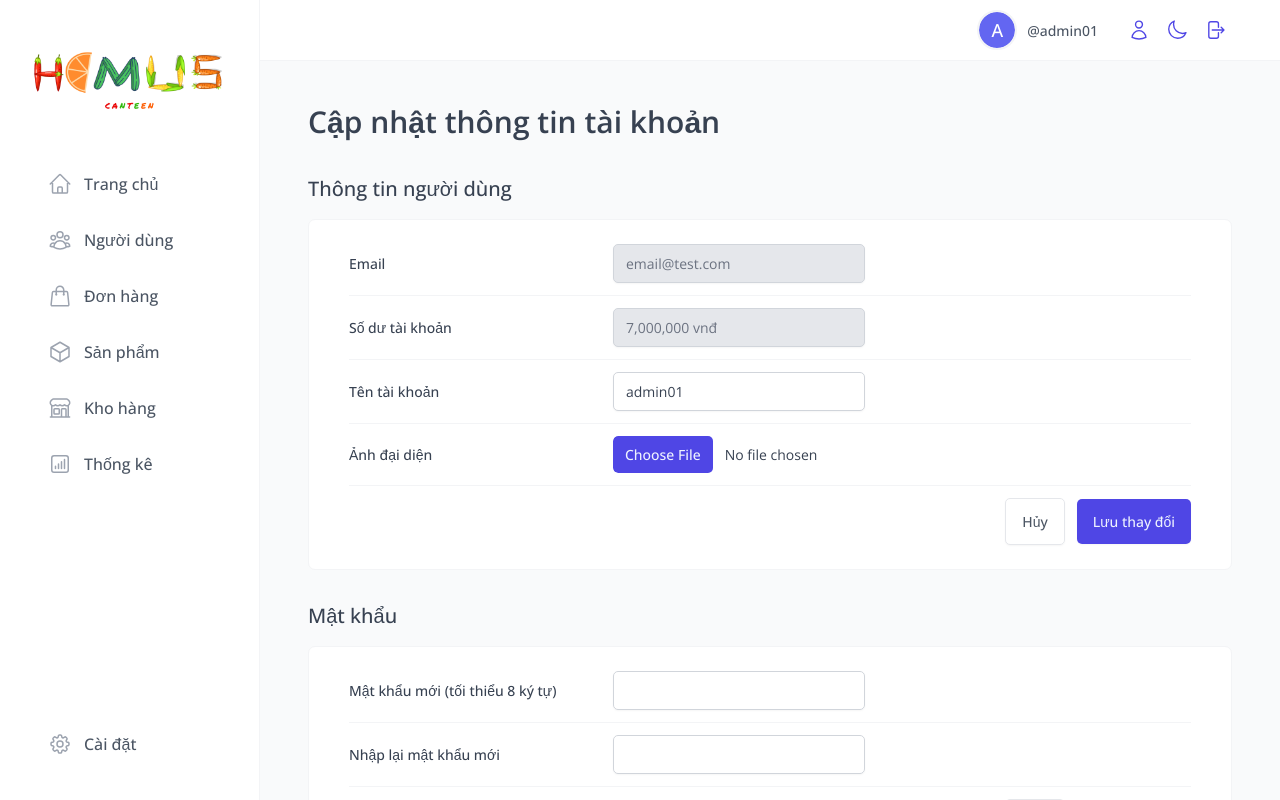
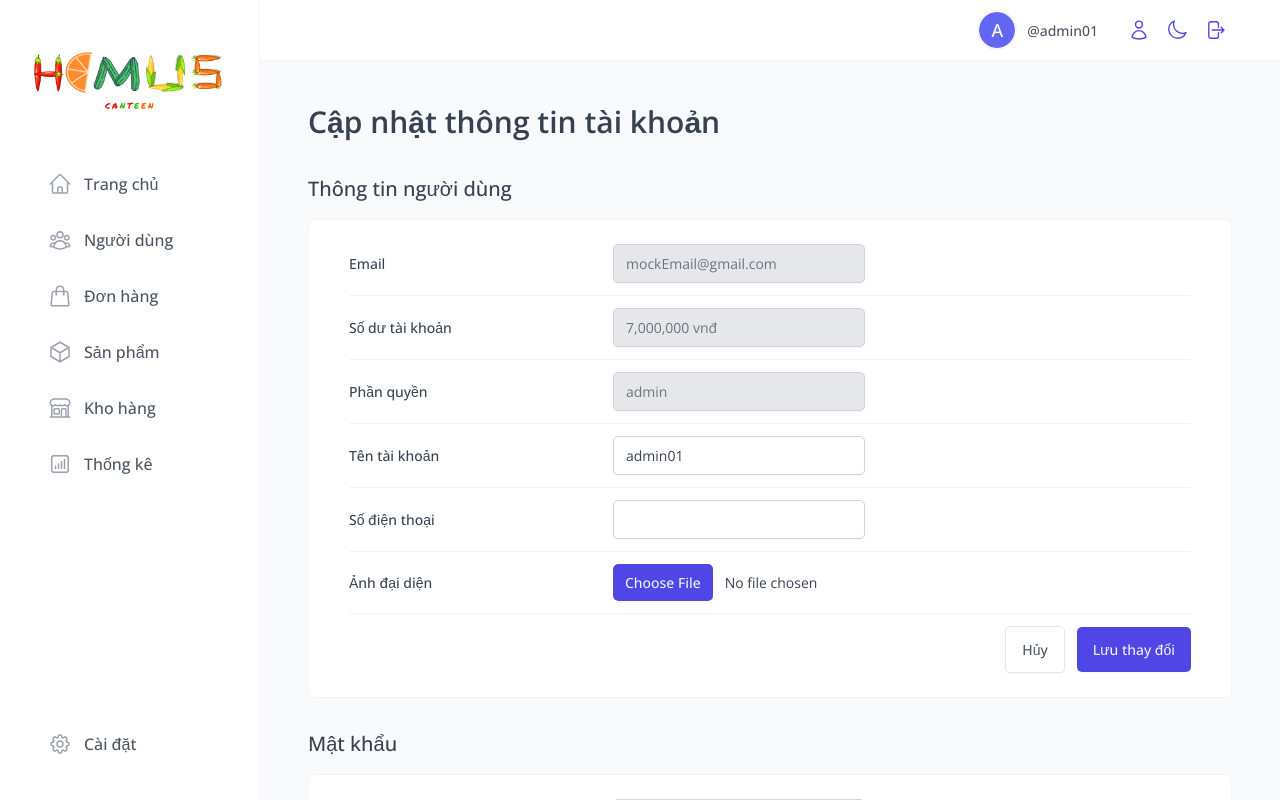
Before and after one commit to SE-Academic-Group/ise-canteen-management, a React (Vite) app in the folder client/: page /account in a window 1280 px wide. Built offline with nearby package versions, Linux system fonts and the light colour scheme; a web font is replaced by a local one.

Commit message:
app: Complete account page structure

```diff
--- a/client/src/features/authentication/UpdateUserDataForm.jsx
+++ b/client/src/features/authentication/UpdateUserDataForm.jsx
@@ -10,10 +10,14 @@ function UpdateUserDataForm() {
   const mockUser = {
     email: "mockEmail@gmail.com",
     fullName: "admin01",
+    balance: "7,000,000 vnđ",
+    avatar: null,
+    role: "admin",
   };
 
   const [fullName, setFullName] = useState(mockUser.fullName);
   const [avatar, setAvatar] = useState(null);
+  const [phone, setPhone] = useState(null);
 
   function handleSubmit(e) {
     e.preventDefault();
@@ -30,12 +34,16 @@ function UpdateUserDataForm() {
   return (
     <Form onSubmit={handleSubmit}>
       <FormRow label="Email">
-        <Input value={"email@test.com"} disabled />
+        <Input value={mockUser.email} disabled type="email" />
       </FormRow>
 
       {/* This field is for customer only */}
       <FormRow label="Số dư tài khoản">
-        <Input value={"7,000,000 vnđ"} disabled />
+        <Input value={mockUser.balance} disabled />
+      </FormRow>
+
+      <FormRow label="Phần quyền">
+        <Input value={mockUser.role} disabled />
       </FormRow>
 
       <FormRow label="Tên tài khoản">
@@ -44,6 +52,15 @@ function UpdateUserDataForm() {
           value={fullName}
           onChange={(e) => setFullName(e.target.value)}
           id="fullName"
+        />
+      </FormRow>
+
+      <FormRow label="Số điện thoại">
+        <Input
+          type="tel"
+          value={phone}
+          onChange={(e) => setPhone(e.target.value)}
+          id="phone"
         />
       </FormRow>
 
```
